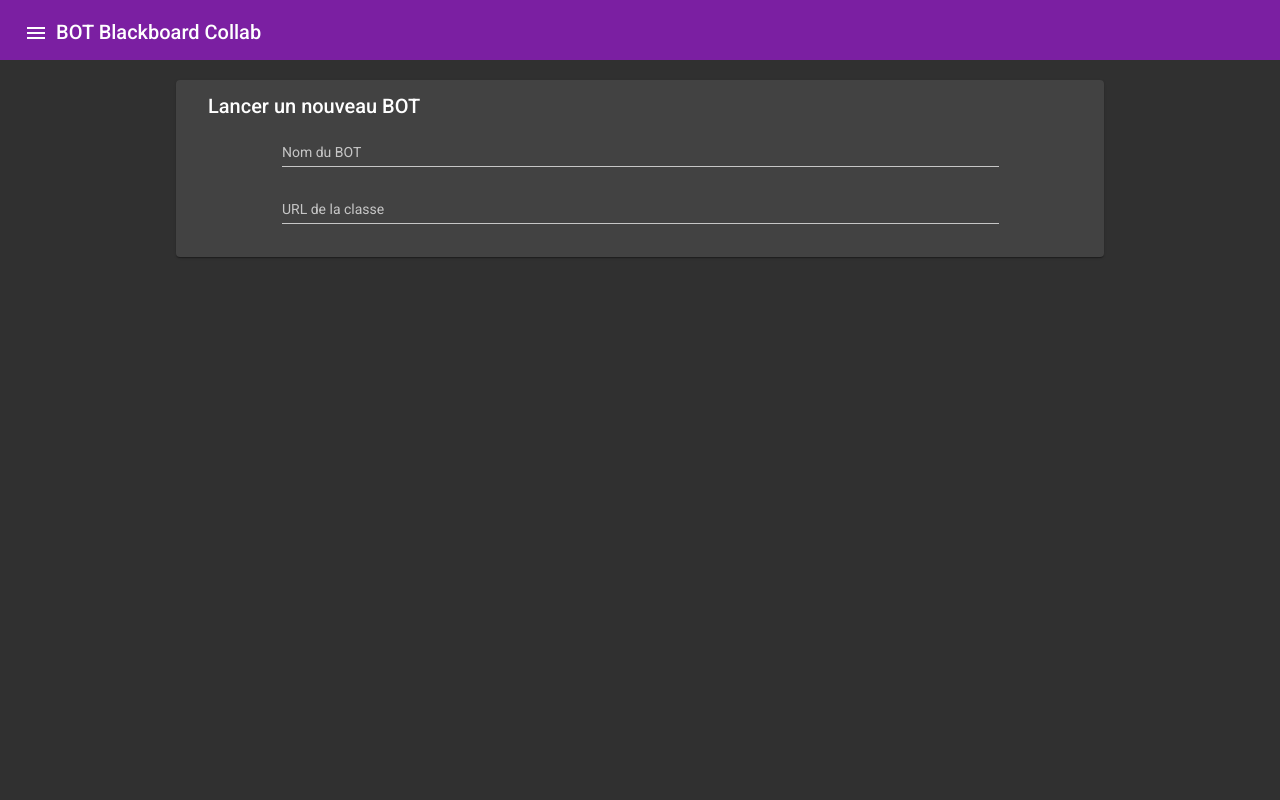
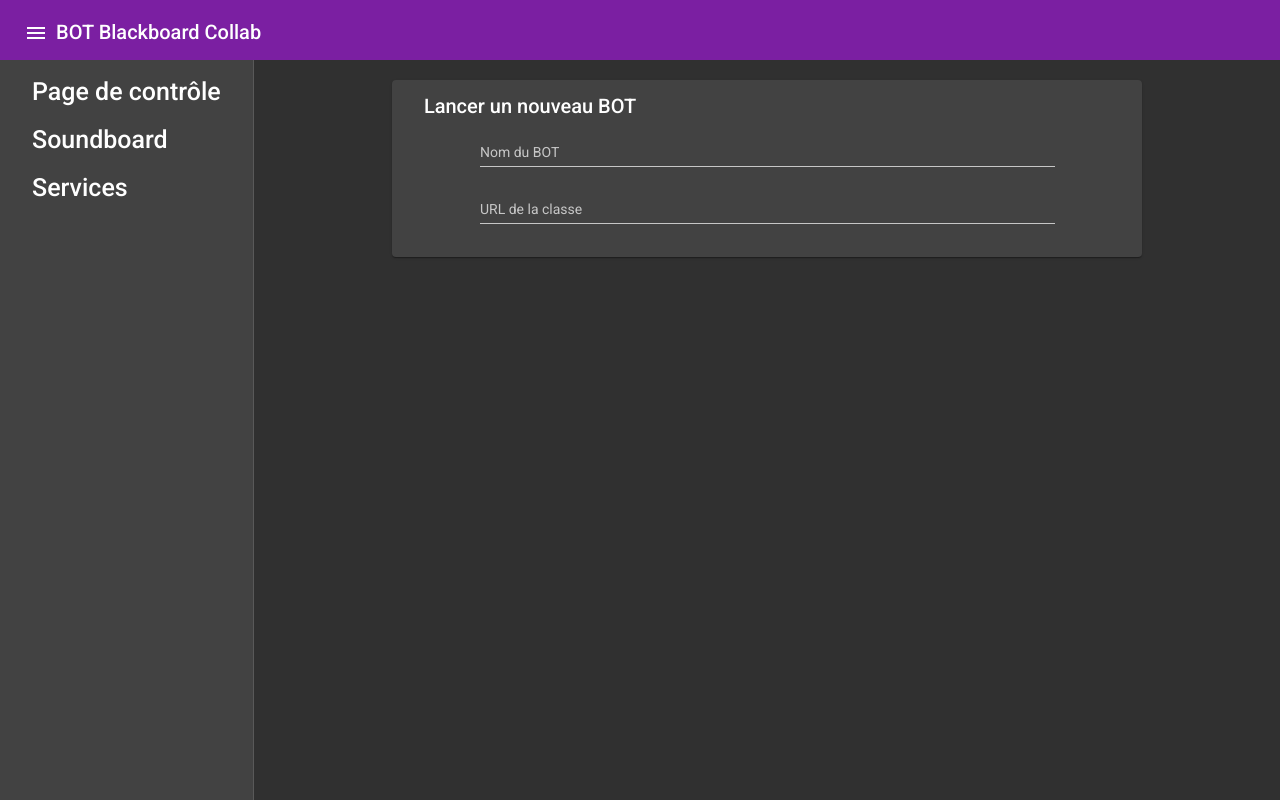
Before and after one commit to Minifixio/blackboard-collab-bot, an Angular app in the folder dashboard/: page /main in a window 1280 px wide. Built offline with nearby package versions, Linux system fonts and the light colour scheme.

Commit message:
change : menu

```diff
--- a/dashboard/src/app/components/menu/menu.component.scss
+++ b/dashboard/src/app/components/menu/menu.component.scss
@@ -11,5 +11,5 @@
 }
 
 .sidenav-button {
-    font-size: larger;
+    font-size: 25px;
 }
--- a/dashboard/src/app/components/menu/menu.component.ts
+++ b/dashboard/src/app/components/menu/menu.component.ts
@@ -7,7 +7,7 @@
 })
 export class MenuComponent implements OnInit {
 
-  opened = false;
+  opened = true;
 
   constructor() { }
 
```
